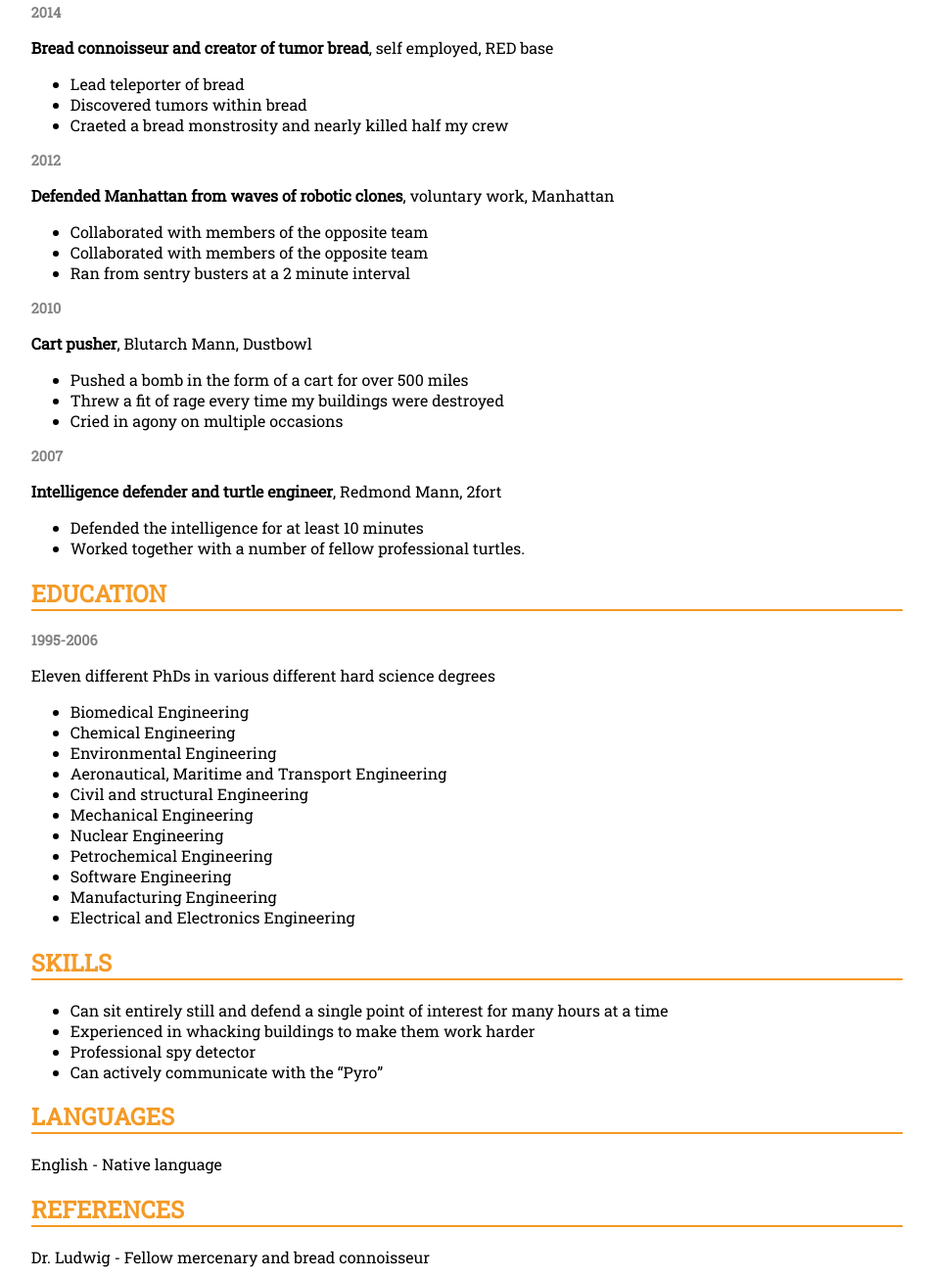
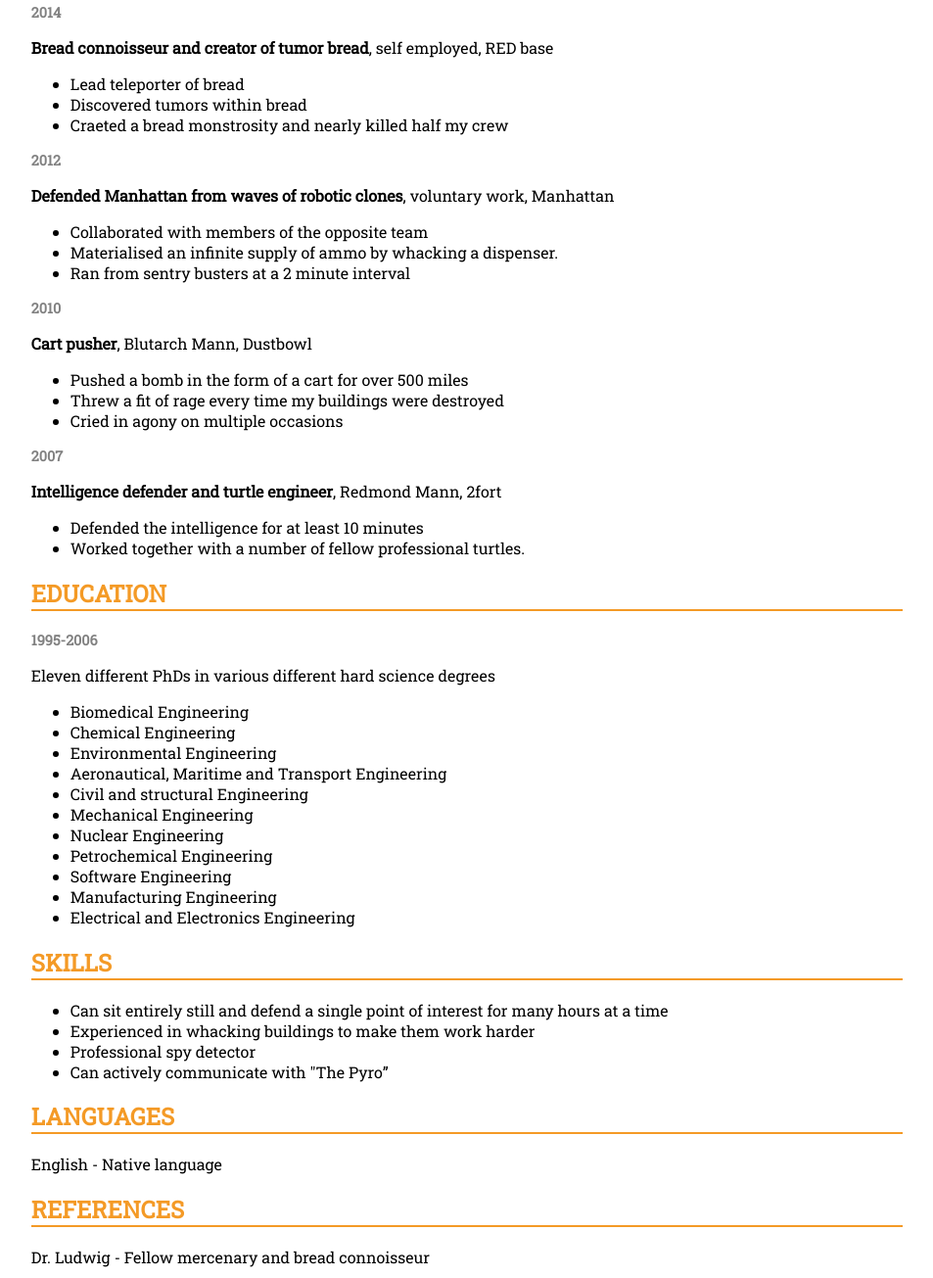
Before and after one commit to Snubb/CV-Skiss, a plain HTML site: page index.html in a window 1280 px wide. Shown: the part 579-1884 px from the top of the page at 98% size, without its empty margins (159-1112 px from the left). Drawn offline with Linux system fonts and the light colour scheme.

Commit message:
Typos woohoo
Fixade lite saker jag skrev fel

```diff
--- a/index.html
+++ b/index.html
@@ -55,7 +55,7 @@
             <p><strong>Defended Manhattan from waves of robotic clones</strong>, voluntary work, Manhattan</p>
             <ul>
                 <li>Collaborated with members of the opposite team</li>
-                <li>Collaborated with members of the opposite team</li>
+                <li>Materialised an infinite supply of ammo by whacking a dispenser.</li>
                 <li>Ran from sentry busters at a 2 minute interval</li>
             </ul>
             <h3 class="grey">2010</h3>
@@ -96,7 +96,7 @@
                 <li>Can sit entirely still and defend a single point of interest for many hours at a time</li>
                 <li>Experienced in whacking buildings to make them work harder</li>
                 <li>Professional spy detector</li>
-                <li>Can actively communicate with the “Pyro”</li>
+                <li>Can actively communicate with "The Pyro”</li>
             </ul>
         </section>
         <section id="Languages">
```
